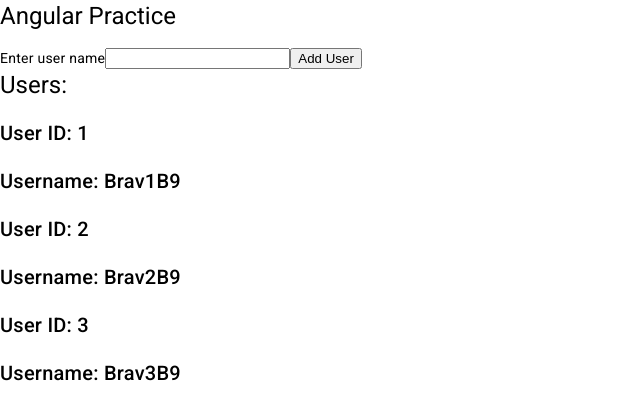
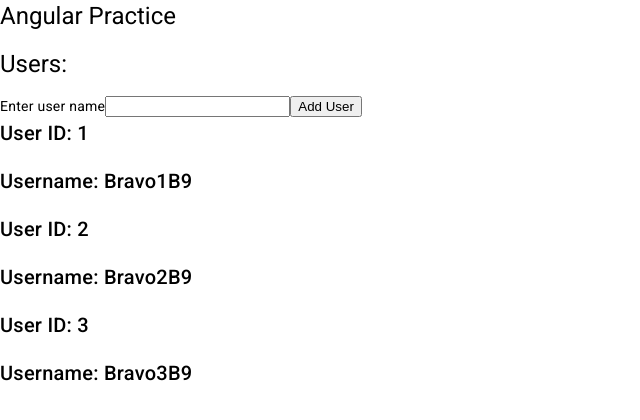
Before and after one commit to Bravo1B9/angular-practice, an Angular app in the folder basics/: page / in a window 1280 px wide. Shown: the top 420 px of the page, without its empty margins (0-640 px from the left). Built offline with nearby package versions, Linux system fonts and the light colour scheme.

Commit message:
Finish new user functionality

```diff
--- a/basics/src/app/app.component.html
+++ b/basics/src/app/app.component.html
@@ -1,3 +1,2 @@
 <h1>Angular Practice</h1>
-<app-create-user></app-create-user>
 <app-users></app-users>
--- a/basics/src/app/create-user/create-user.component.ts
+++ b/basics/src/app/create-user/create-user.component.ts
@@ -1,4 +1,4 @@
-import { Component } from "@angular/core";
+import { Component, Output, EventEmitter } from "@angular/core";
 
 @Component({
   selector: 'app-create-user',
@@ -6,10 +6,13 @@ import { Component } from "@angular/core";
 })
 export class CreateUserComponent {
 
+  @Output() usernameAdd = new EventEmitter<string>();
   enteredUsername = '';
 
   onAddUser() {
     console.log(`User ${this.enteredUsername} added.`);
+    this.usernameAdd.emit(this.enteredUsername);
+    this.enteredUsername = '';
   }
 
 }
--- a/basics/src/app/users/users.component.html
+++ b/basics/src/app/users/users.component.html
@@ -1,4 +1,5 @@
 <h1>Users:</h1>
+<app-create-user (usernameAdd)="onUserAdded($event)"></app-create-user>
 <div *ngFor="let user of users">
   <h2>User ID: {{ user.id }}</h2>
   <h2>Username: {{ user.userName }}</h2>
--- a/basics/src/app/users/users.component.ts
+++ b/basics/src/app/users/users.component.ts
@@ -7,9 +7,15 @@ import { Component } from "@angular/core";
 export class UsersComponent {
 
   users: object[] = [
-    { id: 1, userName: 'Brav1B9' },
-    { id: 2, userName: 'Brav2B9' },
-    { id: 3, userName: 'Brav3B9' }
-  ]
+    { id: 1, userName: 'Bravo1B9' },
+    { id: 2, userName: 'Bravo2B9' },
+    { id: 3, userName: 'Bravo3B9' }
+  ];
+
+  onUserAdded(userName: string) {
+    const id = this.users.length + 1;
+    const newUser = { id: id, userName: userName };
+    this.users.push(newUser);
+  }
 
 }
```
